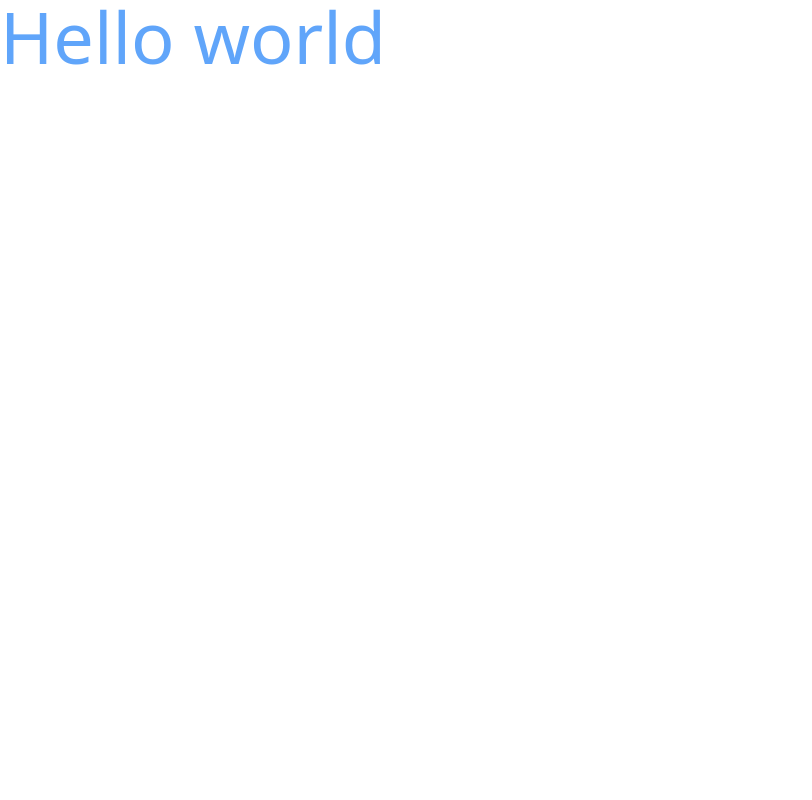
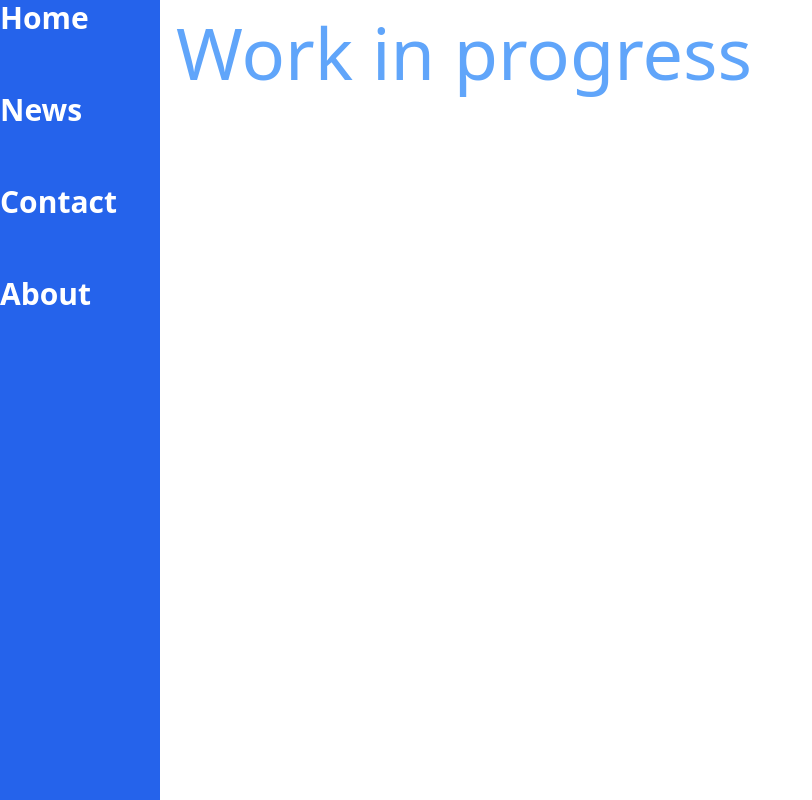
Before and after one commit to anuksalgado/DSA, a React (Create React App) app in the folder react_files/: page / in a window 1280 px wide. Shown: the whole page, without its empty margins (0-812 px from the left). Built offline with nearby package versions, Linux system fonts and the light colour scheme.

Commit message:
Sidebar Initial
Made initial sidebar with more functions needed to be added

```diff
--- a/react_files/src/App.js
+++ b/react_files/src/App.js
@@ -1,11 +1,16 @@
+import React from 'react';
 import logo from './logo.svg';
 import './App.css';
+import Sidebar from './sidebar/sidebar';
 
 function App() {
   return (
-    <div>
-      <h1 className='text-7xl text-blue-400'>Hello world</h1>
+    <div className="flex min-h-screen">
+    <Sidebar />
+    <div className="flex-grow p-4">
+      <h1 className="text-7xl text-blue-400">Work in progress</h1>
     </div>
+  </div>
   );
 }
 
--- /dev/null
+++ b/react_files/src/sidebar/sidebar.js
@@ -0,0 +1,21 @@
+import React from 'react';
+
+function Sidebar() {
+  return (
+
+    <div className="h-screen bg-blue-600 w-40">
+
+    <div className="sidebar list-disc text-white text-3xl font-bold">
+      <ul className='space-y-14'>
+        <li><a className="active" href="#home">Home</a></li>
+        <li><a href="#news">News</a></li>
+        <li><a href="#contact">Contact</a></li>
+        <li><a href="#about">About</a></li>
+      </ul>
+    </div>
+
+    </div>
+  );
+}
+
+export default Sidebar;
```
